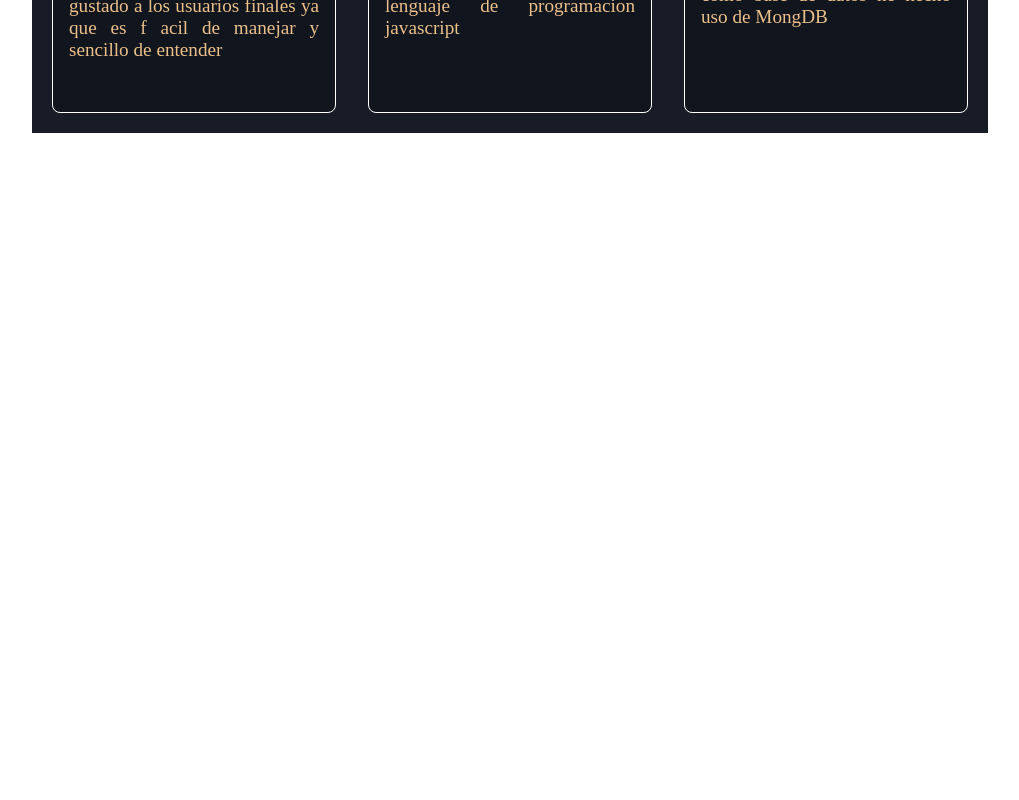
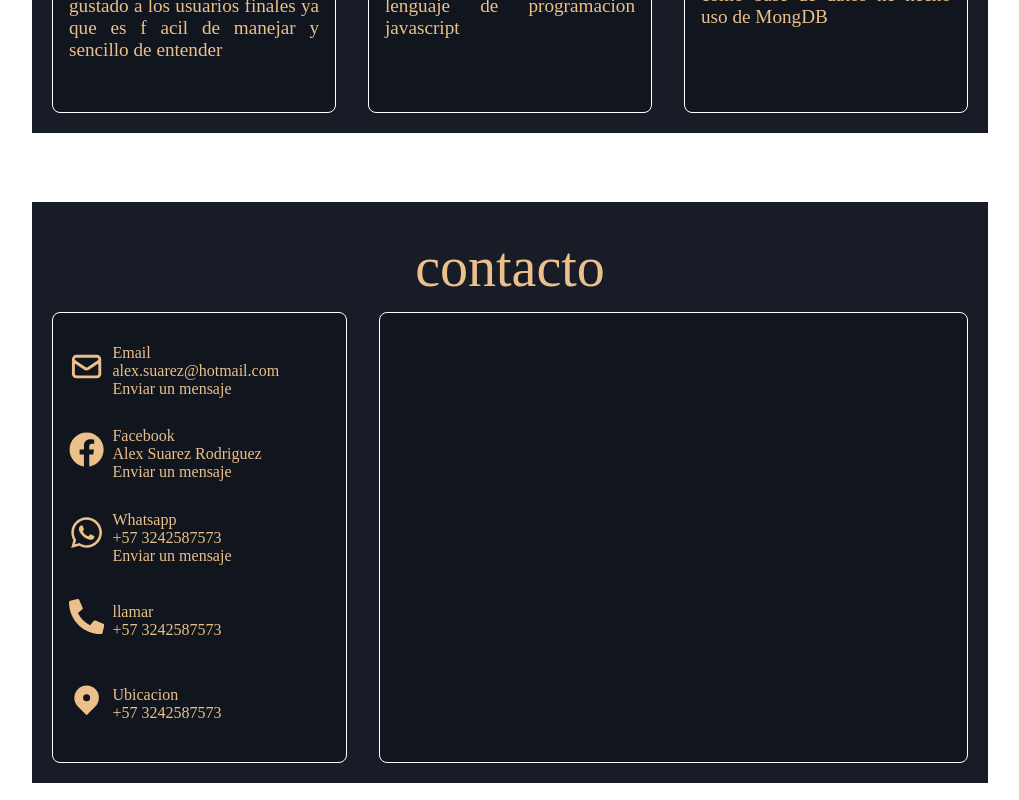
Before and after one commit to AlexSuarezRodriguez/you_portal, a React (Create React App) app: page / in a window 1280 px wide. Shown: the part 1830-2630 px from the top of the page, without its empty margins (130-1149 px from the left). Before the commit the page ends 1980 px from the top, so only its background shows below. Built offline with nearby package versions, Linux system fonts and the light colour scheme; a web font is replaced by a local one.

Commit message:
component contact

```diff
--- /dev/null
+++ b/src/components/Contact/Contact.elements.jsx
@@ -0,0 +1,67 @@
+import styled from 'styled-components';
+
+export const ContactContainer = styled.section`
+  width: 100%;
+  height: 650px;
+`;
+export const ContactWrapper = styled.div`
+  padding: 20px ;
+  position:relative;
+  margin-left:  auto ;
+  margin-right: auto;
+  bottom:-50px ;
+  width: 100%;
+  max-width: 960px;
+  height: 90%;
+  align-items: center;
+  background-color: #171c27;
+  border: 2px solid white;
+  display: grid;
+  grid-template-rows: 1fr 5fr;
+
+`;
+export const ContactTitle = styled.div`
+  display:flex ;
+  justify-content: center;
+  align-items:center ;
+  background-color: #171c27;
+  width:100% ;
+  height:100% ;
+  color:#ebc08b;
+  flex-direction: column ;
+`;
+
+export const ContactTaget = styled.div`
+  width: 100%;
+  height:100% ;
+  display: grid;
+  grid-template-columns: 1fr 2fr;
+  gap:2rem;
+`;
+
+export const ContactInformation = styled.div`
+  display: grid ;
+  grid-template-rows:repeat(5, 1fr);
+  color:#ebc08b;
+  border: 1px solid white;
+  border-radius:0.5rem ;
+  padding: 1rem ;
+  background:rgba(0,0,0,0.25) ;
+`;
+
+export const ContactEmail = styled.div`
+  color:#ebc08b;
+  border: 1px solid white;
+  border-radius:0.5rem ;
+  padding: 1rem ;
+  background:rgba(0,0,0,0.25) ;
+  text-align: justify;
+`;
+export const IconCard = styled.div`
+font-size: 2.2rem ;;
+`;
+export const ContactDescription = styled.div`
+  display:grid ;
+  grid-template-columns: 1fr 5fr;
+  align-items:center ;
+`;
--- /dev/null
+++ b/src/components/Contact/index.jsx
@@ -0,0 +1,81 @@
+import React from 'react';
+
+import { HiOutlineMail, HiLocationMarker } from 'react-icons/hi';
+import { FaFacebook, FaWhatsapp, FaPhoneAlt } from 'react-icons/fa';
+import {
+  ContactContainer,
+  ContactWrapper,
+  ContactTitle,
+  ContactTaget,
+  ContactInformation,
+  ContactEmail,
+  ContactDescription,
+  IconCard,
+} from './Contact.elements';
+
+function Contact() {
+  return (
+    <ContactContainer id="about">
+      <ContactWrapper>
+        <ContactTitle>
+          <p style={{ fontSize: '3.5rem' }}>contacto</p>
+        </ContactTitle>
+        <ContactTaget>
+          <ContactInformation>
+            <ContactDescription>
+              <IconCard>
+                <HiOutlineMail />
+              </IconCard>
+              <div>
+                <p>Email</p>
+                <span>alex.suarez@hotmail.com</span>
+                <p>Enviar un mensaje</p>
+              </div>
+            </ContactDescription>
+            <ContactDescription>
+              <IconCard>
+                <FaFacebook />
+              </IconCard>
+              <div>
+                <p>Facebook</p>
+                <span>Alex Suarez Rodriguez</span>
+                <p>Enviar un mensaje</p>
+              </div>
+            </ContactDescription>
+            <ContactDescription>
+              <IconCard>
+                <FaWhatsapp />
+              </IconCard>
+              <div>
+                <p>Whatsapp</p>
+                <span>+57 3242587573</span>
+                <p>Enviar un mensaje</p>
+              </div>
+            </ContactDescription>
+            <ContactDescription>
+              <IconCard>
+                <FaPhoneAlt />
+              </IconCard>
+              <div>
+                <p>llamar</p>
+                <span>+57 3242587573</span>
+              </div>
+            </ContactDescription>
+            <ContactDescription>
+              <IconCard>
+                <HiLocationMarker />
+              </IconCard>
+              <div>
+                <p>Ubicacion</p>
+                <span>+57 3242587573</span>
+              </div>
+            </ContactDescription>
+          </ContactInformation>
+          <ContactEmail />
+        </ContactTaget>
+      </ContactWrapper>
+    </ContactContainer>
+  );
+}
+
+export default Contact;
--- a/src/page/HomePage/index.jsx
+++ b/src/page/HomePage/index.jsx
@@ -1,14 +1,16 @@
 import React from 'react';
 import Presentation from '../../components/Presentation';
 import About from '../../components/About';
-import Serices from '../../components/Services';
+import Services from '../../components/Services';
+import Contact from '../../components/Contact';
 
 function Homepage() {
   return (
     <div style={{ heigth: '100vh' }}>
       <Presentation />
       <About />
-      <Serices />
+      <Services />
+      <Contact />
     </div>
 
   );
```
